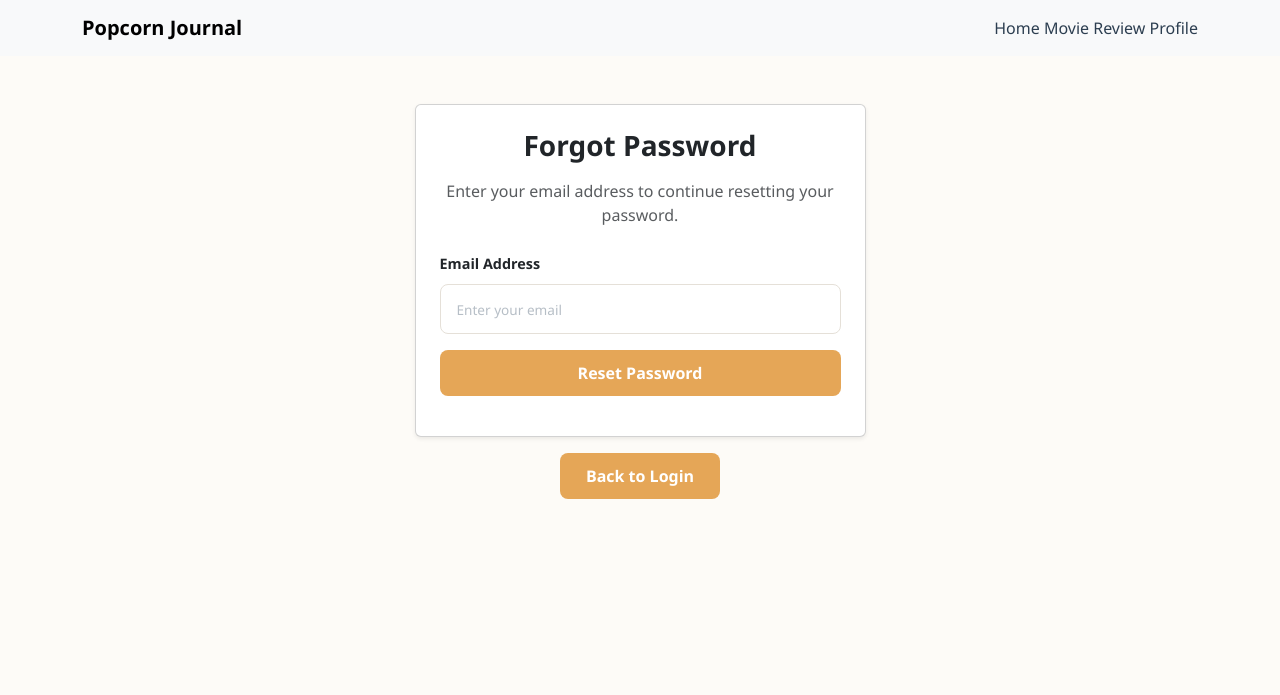
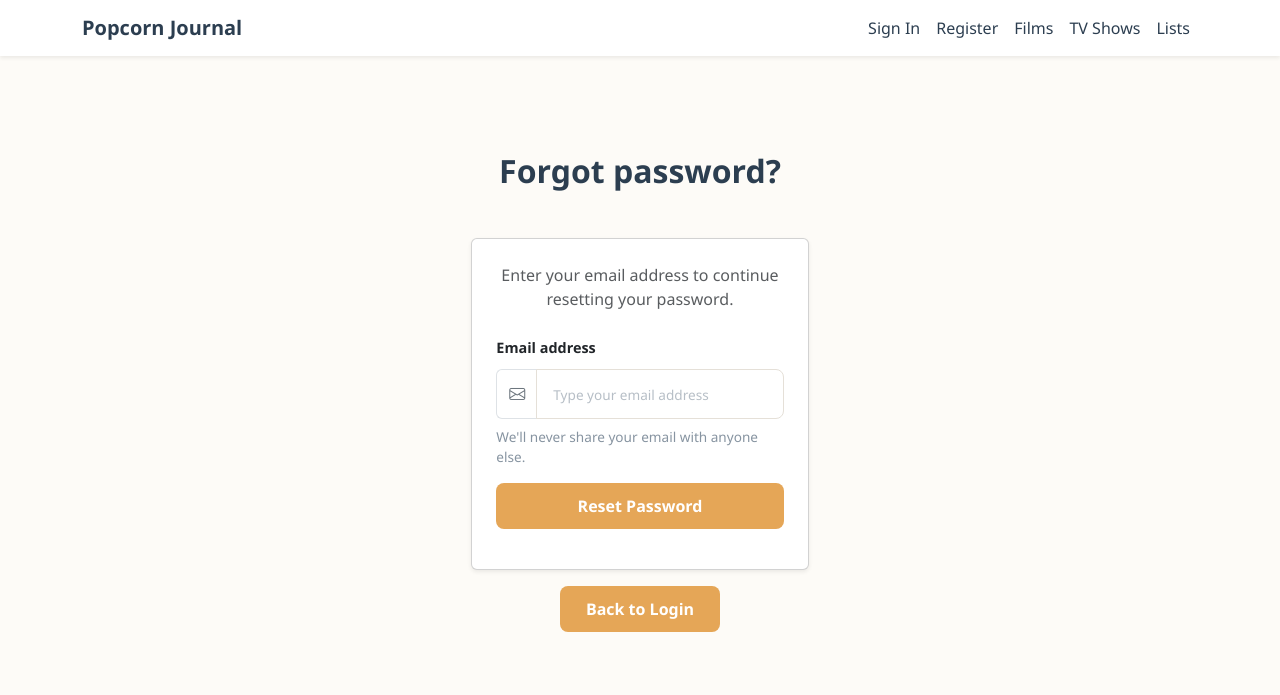
Before and after one commit to jennifernhle/CITS3403-Project, a Python web app: template app/templates/forgot_password.html in a window 1280 px wide. Shown: the top 695 px of the page. Run offline with Jinja, Linux system fonts and the light colour scheme; the template is opened without the code that fills it, so the values that code supplies are empty.

Commit message:
Make forgot_password page style consistent

```diff
--- a/app/templates/forgot_password.html
+++ b/app/templates/forgot_password.html
@@ -1,52 +1,105 @@
-<!doctype html>
+<!DOCTYPE html>
 <html lang="en">
   <head>
-  <meta charset="UTF-8">
-  <meta name="viewport" content="width=device-width, initial-scale=1.0">
+    <meta charset="UTF-8" />
+    <meta name="viewport" content="width=device-width, initial-scale=1.0" />
     <title>Popcorn Journal - Forgot Password</title>
+
     <link
       href="https://cdn.jsdelivr.net/npm/bootstrap@5.3.8/dist/css/bootstrap.min.css"
       rel="stylesheet"
       integrity="sha384-sRIl4kxILFvY47J16cr9ZwB07vP4J8+LH7qKQnuqkuIAvNWLzeN8tE5YBujZqJLB"
       crossorigin="anonymous"
     />
+
     <link rel="stylesheet" href="../static/css/styles.css" />
+
     <link
       rel="stylesheet"
       href="https://cdn.jsdelivr.net/npm/bootstrap-icons@1.13.1/font/bootstrap-icons.min.css"
     />
   </head>
+
   <body>
+    <header>
+      <nav class="navbar navbar-expand-md shadow-sm" id="primary-nav">
+        <div class="container">
+          <a class="navbar-brand fw-bold" href="#">Popcorn Journal</a>
 
-  <nav class="navbar navbar-expand-lg bg-body-tertiary">
-    <div class="container">
-      <a class="navbar-brand fw-bold" href="index.html">Popcorn Journal</a>
-      <div>
-        <a class="nav-link d-inline" href="index.html">Home</a>
-        <a class="nav-link d-inline" href="movie-review.html">Movie Review</a>
-        <a class="nav-link d-inline" href="profile.html">Profile</a>
+          <button
+            class="navbar-toggler"
+            type="button"
+            data-bs-toggle="collapse"
+            data-bs-target="#navbarContent"
+            aria-controls="navbarContent"
+            aria-expanded="false"
+            aria-label="Toggle navigation"
+          >
+            <span class="navbar-toggler-icon"></span>
+          </button>
+
+          <div class="collapse navbar-collapse mt-2 mt-md-0" id="navbarContent">
+            <ul class="navbar-nav ms-auto">
+              <li class="nav-item">
+                <a href="login.html" class="nav-link">Sign In</a>
+              </li>
+              <li class="nav-item">
+                <a href="register.html" class="nav-link">Register</a>
+              </li>
+              <li class="nav-item">
+                <a href="#" class="nav-link">Films</a>
+              </li>
+              <li class="nav-item">
+                <a href="#" class="nav-link">TV Shows</a>
+              </li>
+              <li class="nav-item">
+                <a href="#" class="nav-link">Lists</a>
+              </li>
+            </ul>
           </div>
         </div>
       </nav>
+    </header>
 
-  <div class="container py-5">
-    <div class="row justify-content-center">
-      <div class="col-md-6 col-lg-5">
+    <main class="container py-5">
+      <div class="row justify-content-center mt-4 px-3">
+        <h2 class="text-center fw-bold my-4">Forgot password?</h2>
+
+        <div class="col-12 col-md-8 col-lg-5 col-xl-4 mt-2 px-3 p-3">
           <div class="card shadow-sm">
             <div class="card-body p-4">
-            <h1 class="h3 fw-bold mb-3 text-center">Forgot Password</h1>
               <p class="text-muted text-center mb-4">
                 Enter your email address to continue resetting your password.
               </p>
 
-            <form>
-              <div class="mb-3">
-                <label for="email" class="form-label">Email Address</label>
-                <input type="email" class="form-control" id="email" placeholder="Enter your email">
+              <form action="reset-password.html" method="get">
+                <div class="form-group my-3">
+                  <label for="mail" class="form-label">Email address</label>
+                  <div class="input-group">
+                    <span class="input-group-text bg-white border-end-0">
+                      <i class="bi bi-envelope text-secondary"></i>
+                    </span>
+
+                    <input
+                      type="email"
+                      class="form-control"
+                      id="email"
+                      name="email"
+                      aria-describedby="emailHelp"
+                      placeholder="Type your email address"
+                      required
+                    />
+                  </div>
+
+                  <div id="emailHelp" class="form-text">
+                    We'll never share your email with anyone else.
+                  </div>
                 </div>
 
                 <div class="d-grid mb-3">
-                <a href="reset-password.html" class="btn btn-main submit-btn">Reset Password</a>
+                  <button type="submit" class="btn btn-main submit-btn">
+                    Reset Password
+                  </button>
                 </div>
               </form>
             </div>
@@ -57,7 +110,8 @@
           </div>
         </div>
       </div>
-  </div>
+    </main>
 
+    <script src="https://cdn.jsdelivr.net/npm/bootstrap@5.3.8/dist/js/bootstrap.bundle.min.js"></script>
   </body>
 </html>
```
Lines whose indentation alone changed are shown as unchanged.
